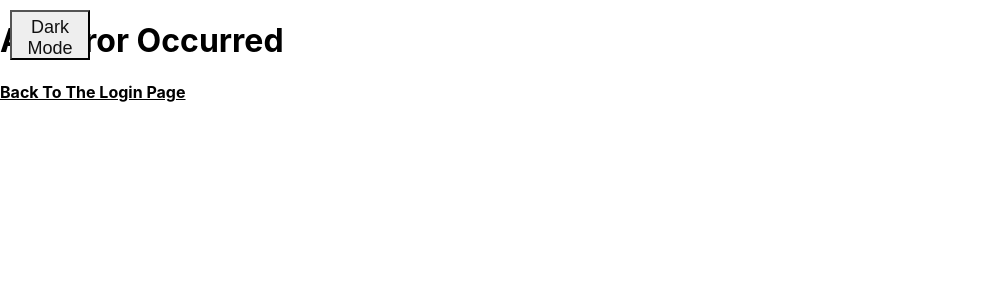
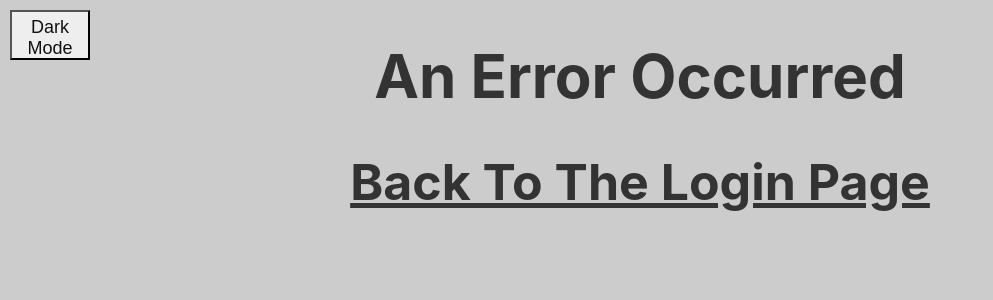
Before and after one commit to orenb99/personal-profile, a React (Create React App) app: page /error in a window 1280 px wide. Shown: the top 300 px of the page, without its empty margins (0-993 px from the left). Built offline with nearby package versions, Linux system fonts and the light colour scheme.

Commit message:
fixing the error boundary

```diff
--- a/src/ErrorBoundary.js
+++ b/src/ErrorBoundary.js
@@ -1,5 +1,5 @@
 import React, { Component } from "react";
-import { Link } from "react-router-dom";
+import { Link, Redirect } from "react-router-dom";
 
 export default class ErrorBoundary extends Component {
   constructor(props) {
@@ -11,7 +11,7 @@ export default class ErrorBoundary extends Component {
   }
   render() {
     if (this.state.hasError) {
-      return <h1>something went wrong</h1>;
+      <Redirect to="/error" />;
     }
     return this.props.children;
   }
--- a/src/components/Login.js
+++ b/src/components/Login.js
@@ -28,6 +28,7 @@ const Login = () => {
   return (
     <div className="login-page main" style={themes}>
       <div className="content">
+        <h1>Login</h1>
         <label htmlFor="username">Enter username</label>
         <input ref={userElement} name="username" type="text" required />
         <br />
--- a/src/components/NotFound.js
+++ b/src/components/NotFound.js
@@ -8,7 +8,7 @@ const NotFound = () => {
     color: darkTheme ? "#CCC" : "#333",
   };
   return (
-    <div className="main">
+    <div className="not-found main" style={themes}>
       <h1 className="error">An Error Occurred</h1>
       <Link to="/login" className="link">
         <span>Back to the login page</span>
--- a/src/components/Profile.js
+++ b/src/components/Profile.js
@@ -1,5 +1,5 @@
 import React, { useContext } from "react";
-import { Link } from "react-router-dom";
+import { Link, Redirect } from "react-router-dom";
 import pic from "../imgs/profile-pic.png";
 import { ThemeContext, UserContext } from "../App";
 const Profile = () => {
@@ -20,12 +20,7 @@ const Profile = () => {
           <h3 className="motto">Motto Motto</h3>
         </>
       ) : (
-        <>
-          <h1 className="error">Unauthorized Access</h1>
-          <Link to="/login" className="link">
-            <span>Back to the login page</span>
-          </Link>
-        </>
+        <Redirect to="/error" />
       )}
     </div>
   );
--- /dev/null
+++ b/src/styles/_NotFound.scss
@@ -0,0 +1,9 @@
+.not-found {
+  text-align: center;
+  & > .error {
+    font-size: 60px;
+  }
+  & > .link {
+    font-size: 50px;
+  }
+}
--- a/src/styles/_login.scss
+++ b/src/styles/_login.scss
@@ -6,6 +6,10 @@
     left: 30vw;
     top: 10vh;
     font-size: 40px;
+    & > h1 {
+      position: relative;
+      left: 30%;
+    }
     & > input {
       width: 250px;
       height: 20px;
--- a/src/styles/app.css
+++ b/src/styles/app.css
@@ -14,6 +14,11 @@
   left: 30vw;
   top: 10vh;
   font-size: 40px;
+}
+
+.login-page > .content > h1 {
+  position: relative;
+  left: 30%;
 }
 
 .login-page > .content > input {
@@ -48,6 +53,18 @@
   border-radius: 50%;
 }
 
+.not-found {
+  text-align: center;
+}
+
+.not-found > .error {
+  font-size: 60px;
+}
+
+.not-found > .link {
+  font-size: 50px;
+}
+
 .main {
   -webkit-transition: color, background-color 0.5s;
   transition: color, background-color 0.5s;
--- a/src/styles/app.scss
+++ b/src/styles/app.scss
@@ -1,6 +1,7 @@
 @import "home";
 @import "login";
 @import "profile";
+@import "NotFound";
 
 .main {
   transition: color, background-color 0.5s;
```
Also changed, not shown: 1 other file (tests, documents, lock files or other folders).
